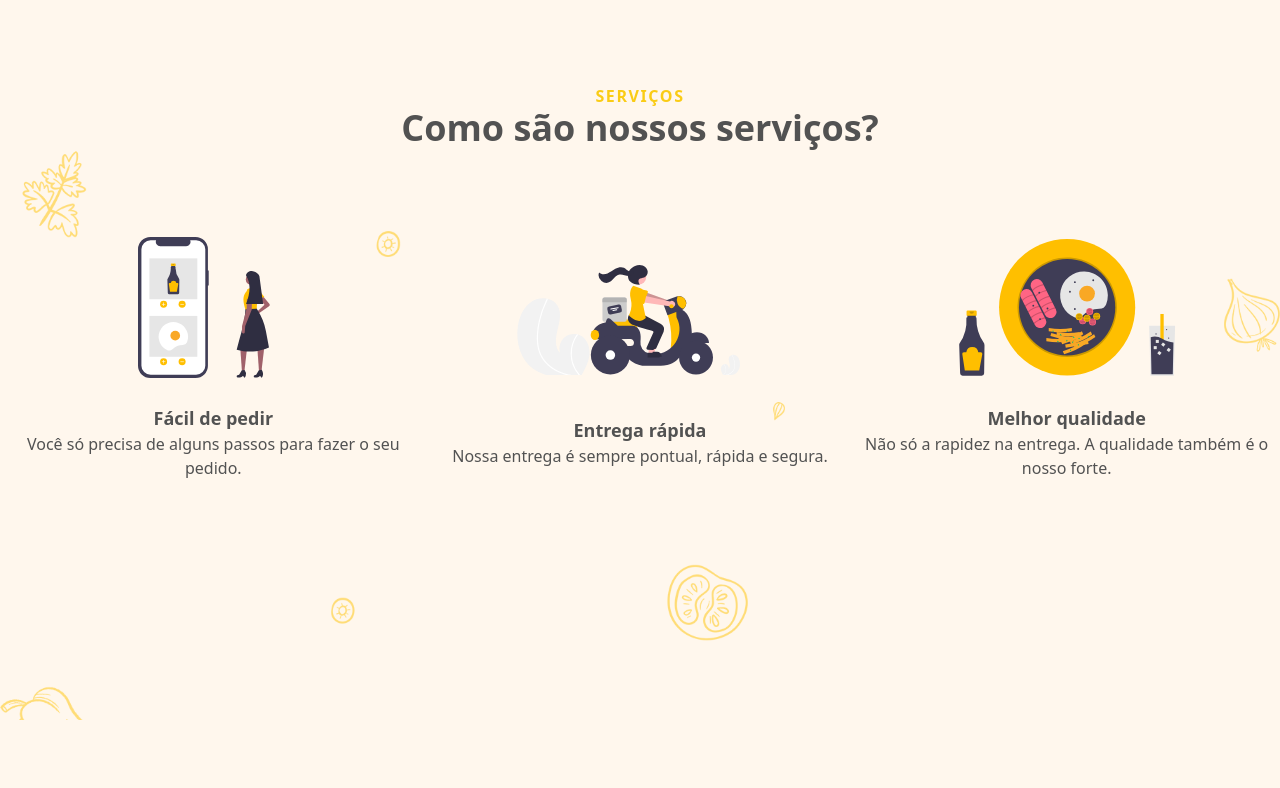
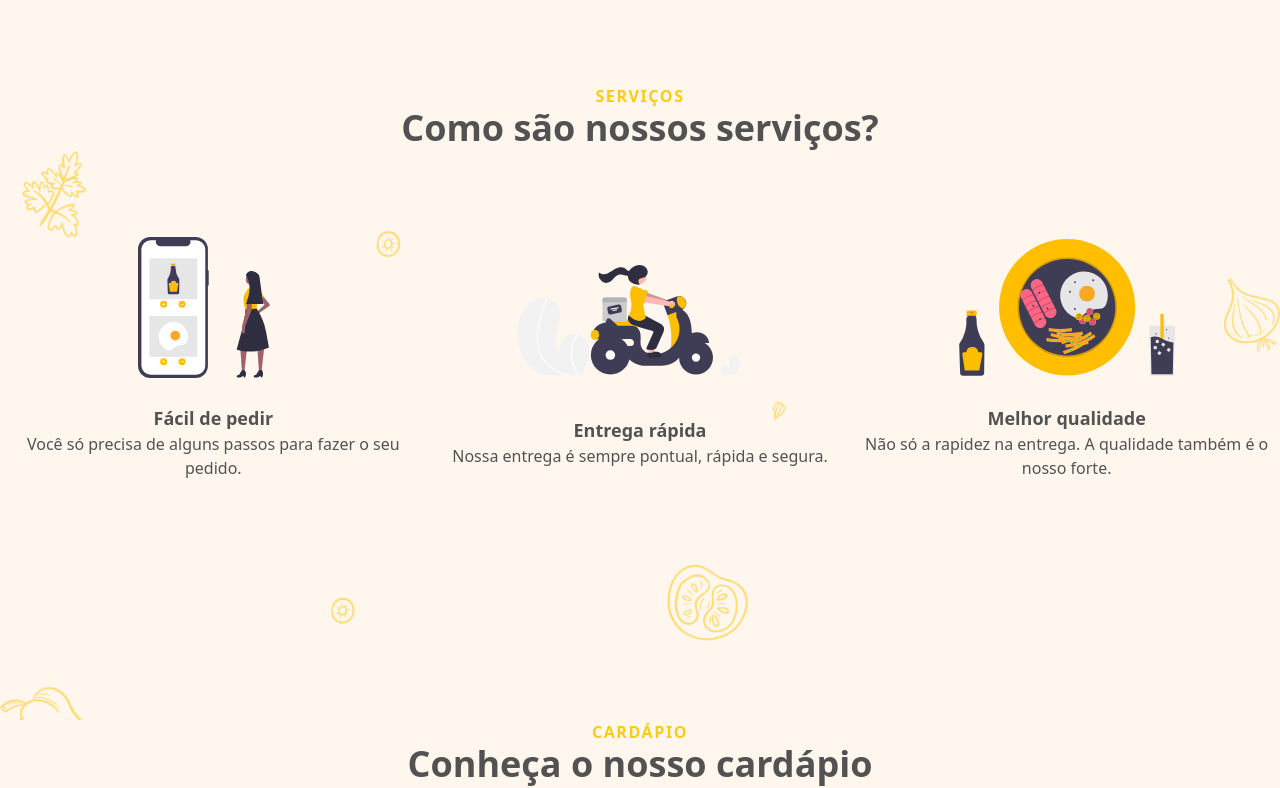
Before and after one commit to gutoamorim/menu, a React (Vite) app: page / in a window 1280 px wide. Shown: the part 748-1536 px from the top of the page. Before the commit the page ends 1468 px from the top, so only its background shows below. Built offline with nearby package versions, Linux system fonts and the light colour scheme.

Commit message:
Instalado react-router-dom

```diff
--- a/package.json
+++ b/package.json
@@ -12,7 +12,8 @@
   "dependencies": {
     "react": "^18.2.0",
     "react-dom": "^18.2.0",
-    "react-icons": "^5.0.1"
+    "react-icons": "^5.0.1",
+    "react-router-dom": "^6.22.1"
   },
   "devDependencies": {
     "@types/react": "^18.2.55",
--- a/src/App.jsx
+++ b/src/App.jsx
@@ -1,5 +1,6 @@
 import Header from "./components/Header";
 import Banner from "./pages/Banner";
+import Cardapio from "./pages/Cardapio";
 import Servicos from "./pages/Servicos";
 
 export default function App() {
@@ -8,6 +9,7 @@ export default function App() {
       <Header />
       <Banner />
       <Servicos />
+      <Cardapio />
     </>
   );
 }
--- a/src/pages/Banner.jsx
+++ b/src/pages/Banner/index.jsx
@@ -3,7 +3,7 @@ import { FiFacebook } from "react-icons/fi";
 import { FiInstagram } from "react-icons/fi";
 import { FaWhatsapp } from "react-icons/fa";
 
-import burguer from "../assets/burguer.png";
+import burguer from "../../assets/burguer.png";
 
 export default function Banner() {
   return (
--- /dev/null
+++ b/src/pages/Cardapio/index.jsx
@@ -0,0 +1,10 @@
+import Title from "../../components/Title";
+
+export default function Cardapio() {
+  return (
+    <section>
+      <Title title="Cardápio" subtitle="Conheça o nosso cardápio" />
+      <div></div>
+    </section>
+  );
+}
```
Also changed, not shown: 1 other file (tests, documents, lock files or other folders).
